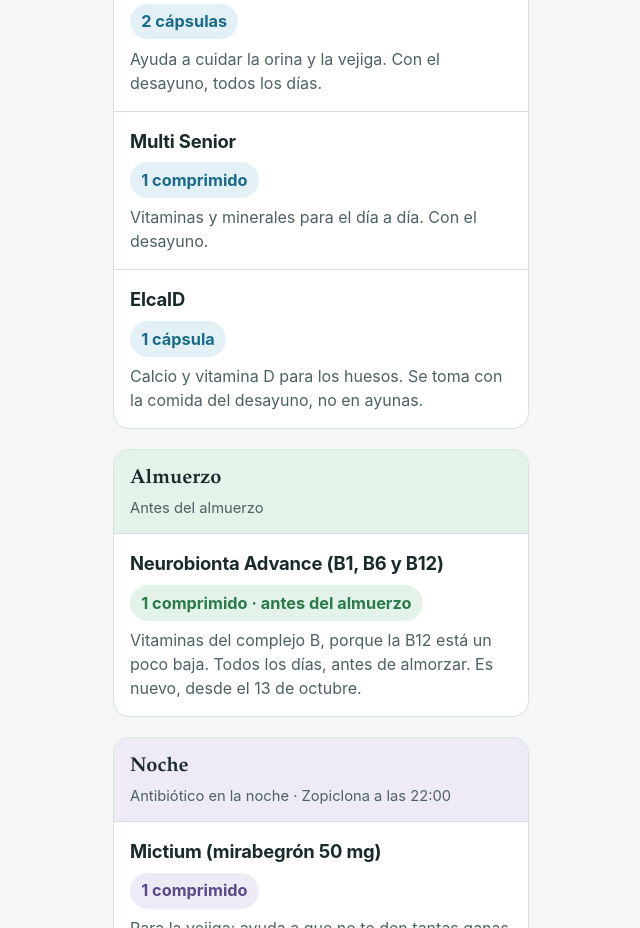
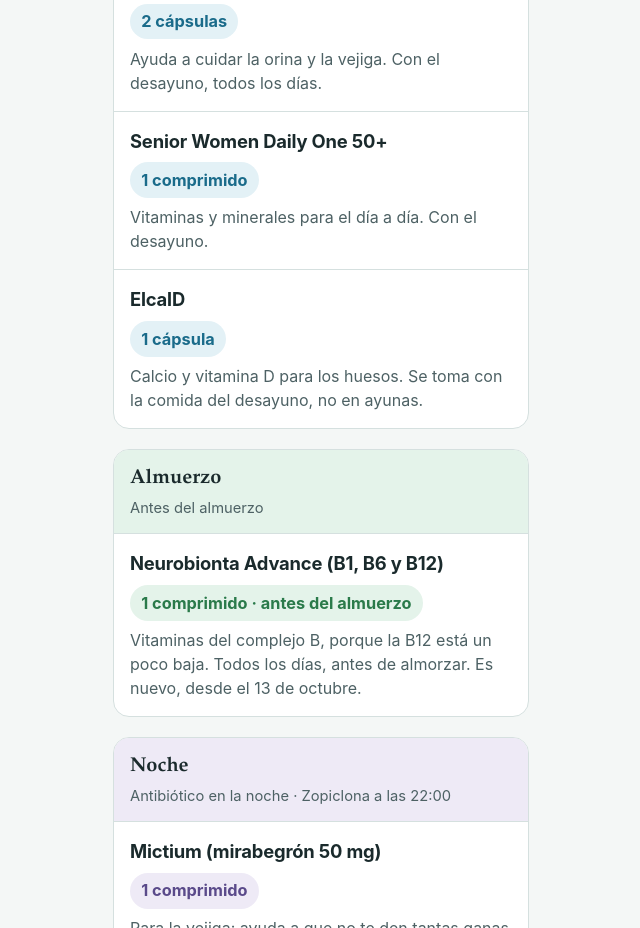
Before and after one commit to francohs/guia-medicamentos-mama, a plain HTML site: page index.html in a window 1280 px wide. Shown: the part 865-1793 px from the top of the page, without its empty margins (319-959 px from the left). Drawn offline with Linux system fonts and the light colour scheme.

Commit message:
23 nov: Multi Senior -> Senior Women Daily One 50+ (nombre real del frasco VitaminLife, foto de Franco)

```diff
--- a/index.html
+++ b/index.html
@@ -206,7 +206,7 @@
         <p class="desc">Ayuda a cuidar la orina y la vejiga. Con el desayuno, todos los días.</p>
       </div>
       <div class="med">
-        <p class="med-name">Multi Senior</p>
+        <p class="med-name">Senior Women Daily One 50+</p>
         <span class="dose">1 comprimido</span>
         <p class="desc">Vitaminas y minerales para el día a día. Con el desayuno.</p>
       </div>
```
